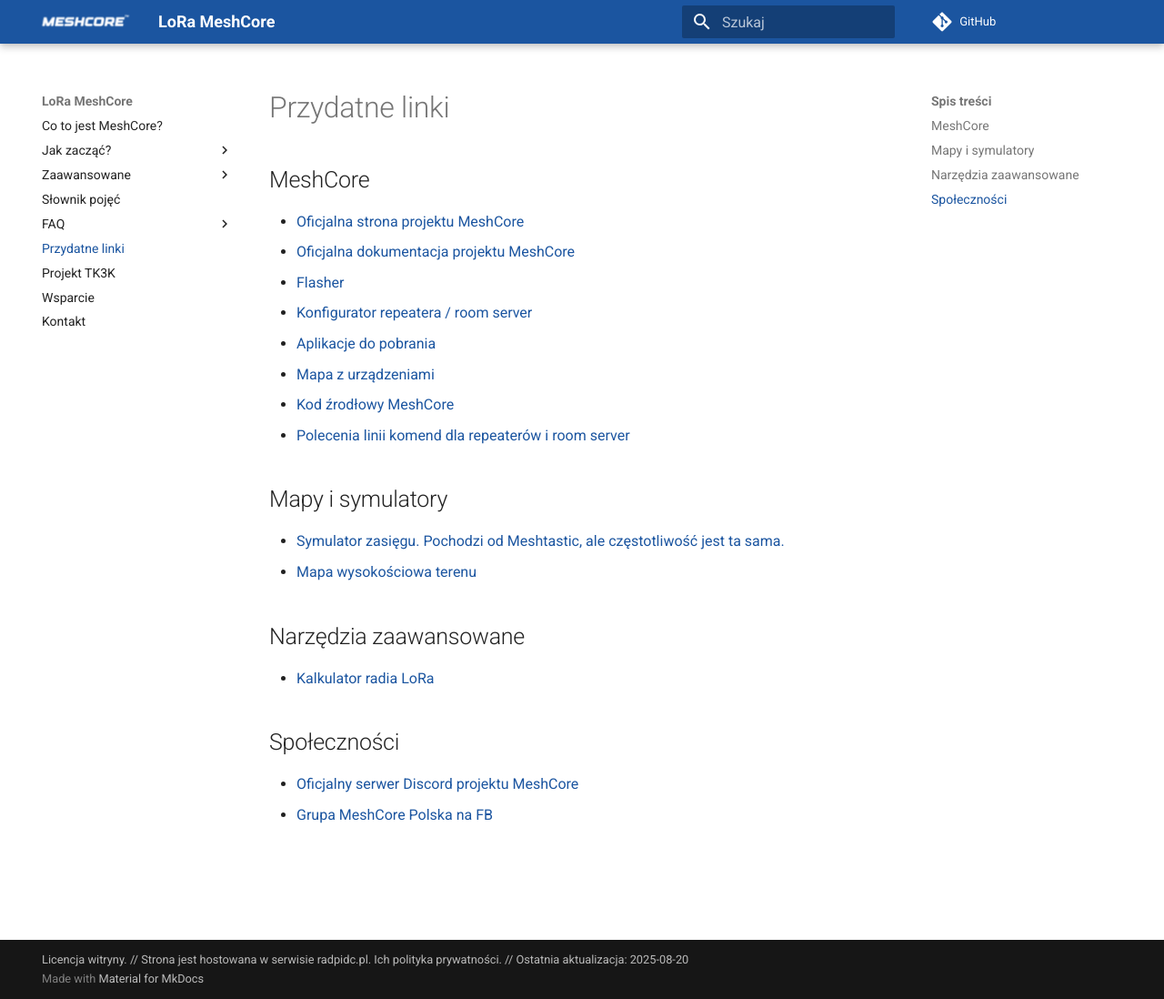
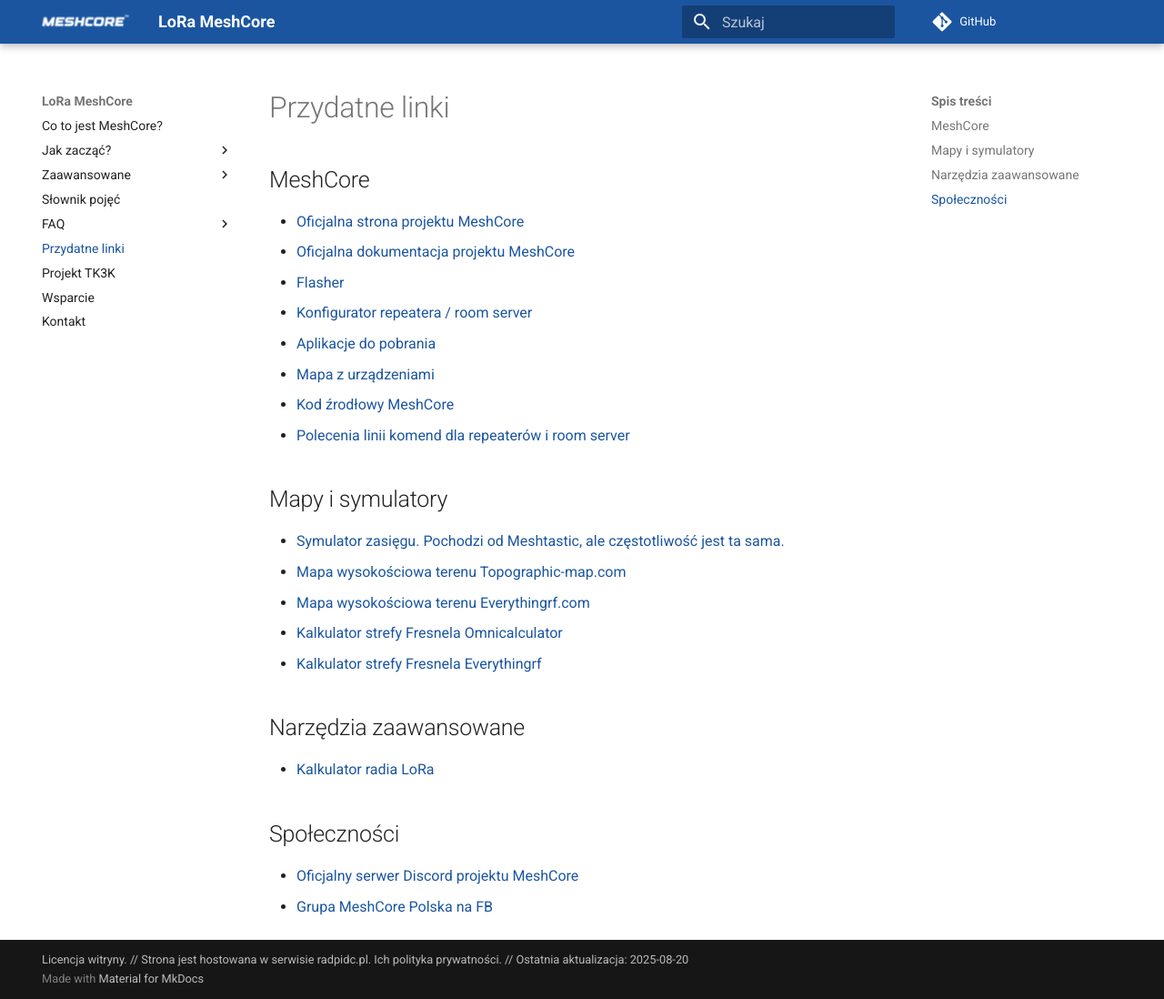
Before and after one commit to deFAT64/meshcore-manual-pl, an MkDocs documentation site: the page built from docs/przydatneLinki.md, in a window 1280 px wide and 1098 px high. Shown: the whole window at 91% size. Built offline with MkDocs 1.6.1 and Material for MkDocs 9.7.7, drawn with Linux system fonts in a browser that asks for light colours; comment, search, counter and statistics services are not loaded.

Commit message:
Update przydatneLinki.md

```diff
--- a/docs/przydatneLinki.md
+++ b/docs/przydatneLinki.md
@@ -14,7 +14,10 @@
 ## Mapy i symulatory
 
 - <a href="https://site.meshtastic.org/" target=_blank>Symulator zasięgu. Pochodzi od Meshtastic, ale częstotliwość jest ta sama.</a>
-- <a href="https://en-gb.topographic-map.com/map-wmv51/Ukraine/" target=_blank>Mapa wysokościowa terenu</a>
+- <a href="https://en-gb.topographic-map.com/map-wmv51/Ukraine/" target=_blank>Mapa wysokościowa terenu Topographic-map.com</a>
+- <a href="https://www.everythingrf.com/rf-calculators/fresnel-zone-calculator" target=_blank>Mapa wysokościowa terenu Everythingrf.com</a>
+- <a href="https://www.omnicalculator.com/physics/fresnel-zone" target=_blank>Kalkulator strefy Fresnela Omnicalculator</a>
+- <a href="https://www.everythingrf.com/rf-calculators/fresnel-zone-calculator" target=_blank>Kalkulator strefy Fresnela Everythingrf</a>
 
 ## Narzędzia zaawansowane
 
```
